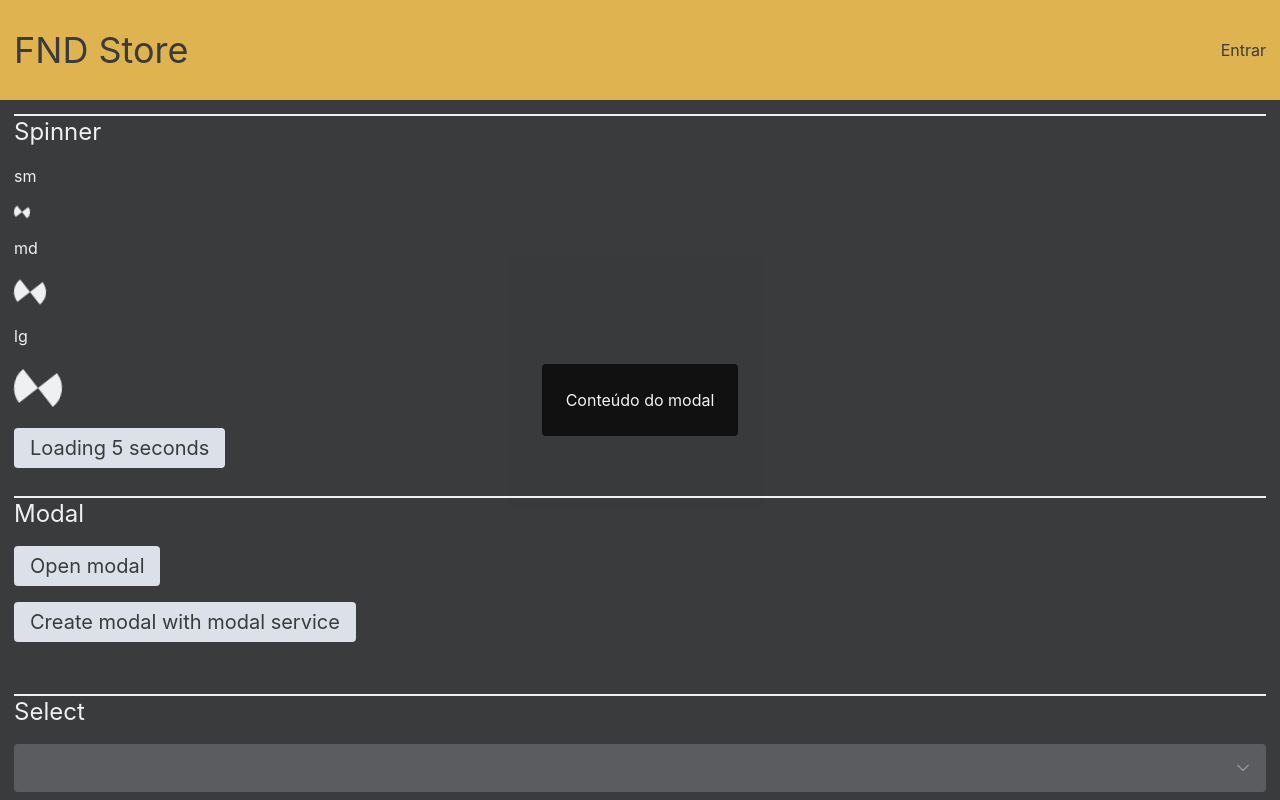
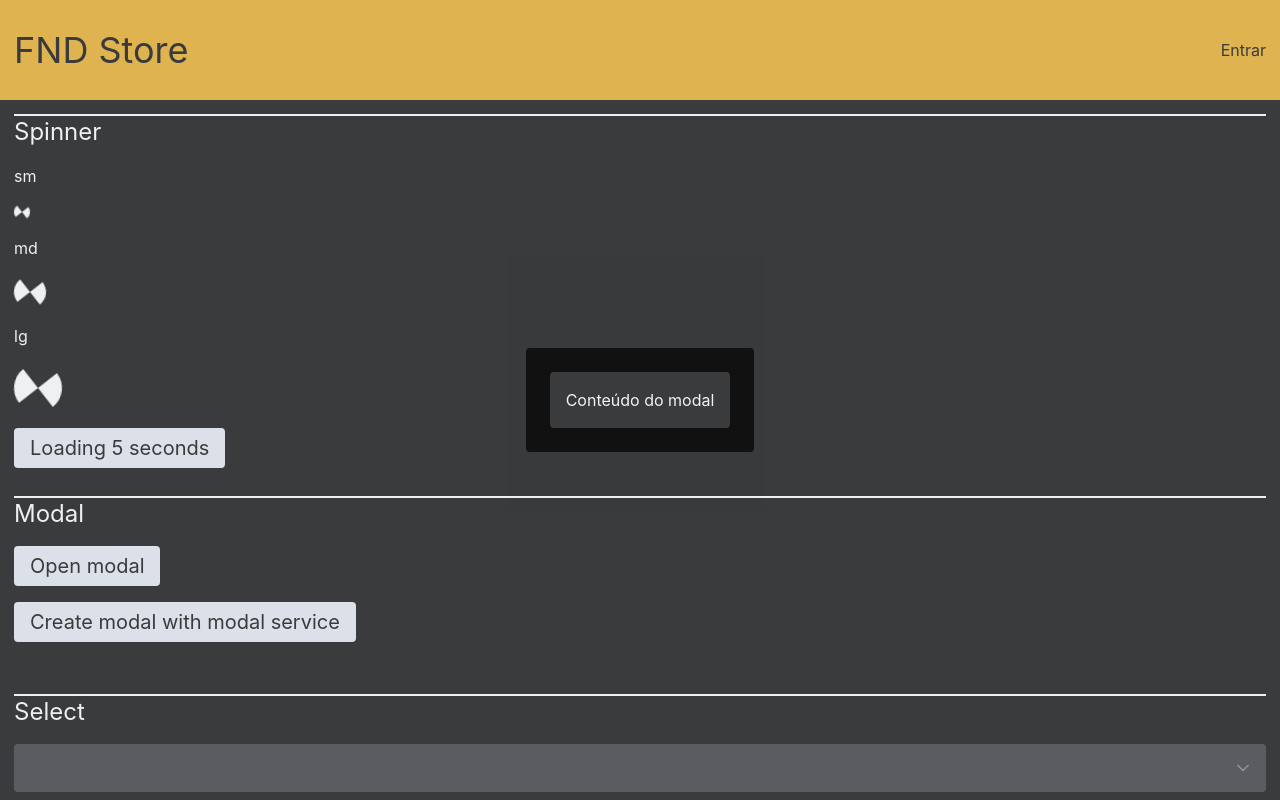
Before and after one commit to fndcaique/fnd-store-web-nextjs, a Next.js app: page /components in a window 1280 px wide. Both pictures are taken after a click on the button "Open modal". Shown: the top 800 px of the page. Built offline with nearby package versions, Linux system fonts and the light colour scheme.

Commit message:
style: modal

```diff
--- a/src/components/modal/modal.tsx
+++ b/src/components/modal/modal.tsx
@@ -91,7 +91,7 @@ export default class Modal extends React.Component<ModalProps> {
         <section
           className={twMerge(
             classNames(
-              'modal relative',
+              'modal relative flex flex-col',
               { 'bg-dark rounded p-6': !className },
               className
             )
--- a/src/pages/components.tsx
+++ b/src/pages/components.tsx
@@ -346,7 +346,7 @@ export default function ComponentsPage() {
             Open modal
           </Button>
           <Modal open={modalOpen} onDismiss={() => setModalOpen(false)}>
-            Conteúdo do modal
+            <p className='bg-neutral-1 rounded p-4'>Conteúdo do modal</p>
           </Modal>
           <Button onClick={() => createModalWithModalService()}>
             Create modal with modal service
@@ -371,7 +371,6 @@ export default function ComponentsPage() {
           <Spinner />
           <p>lg</p>
           <Spinner lg />
-
           <Button
             onClick={() => {
               const loading = LoadingService.present();
@@ -380,7 +379,6 @@ export default function ComponentsPage() {
               }, 5000);
             }}
           >
-            {' '}
             Loading 5 seconds
           </Button>
         </section>
```
